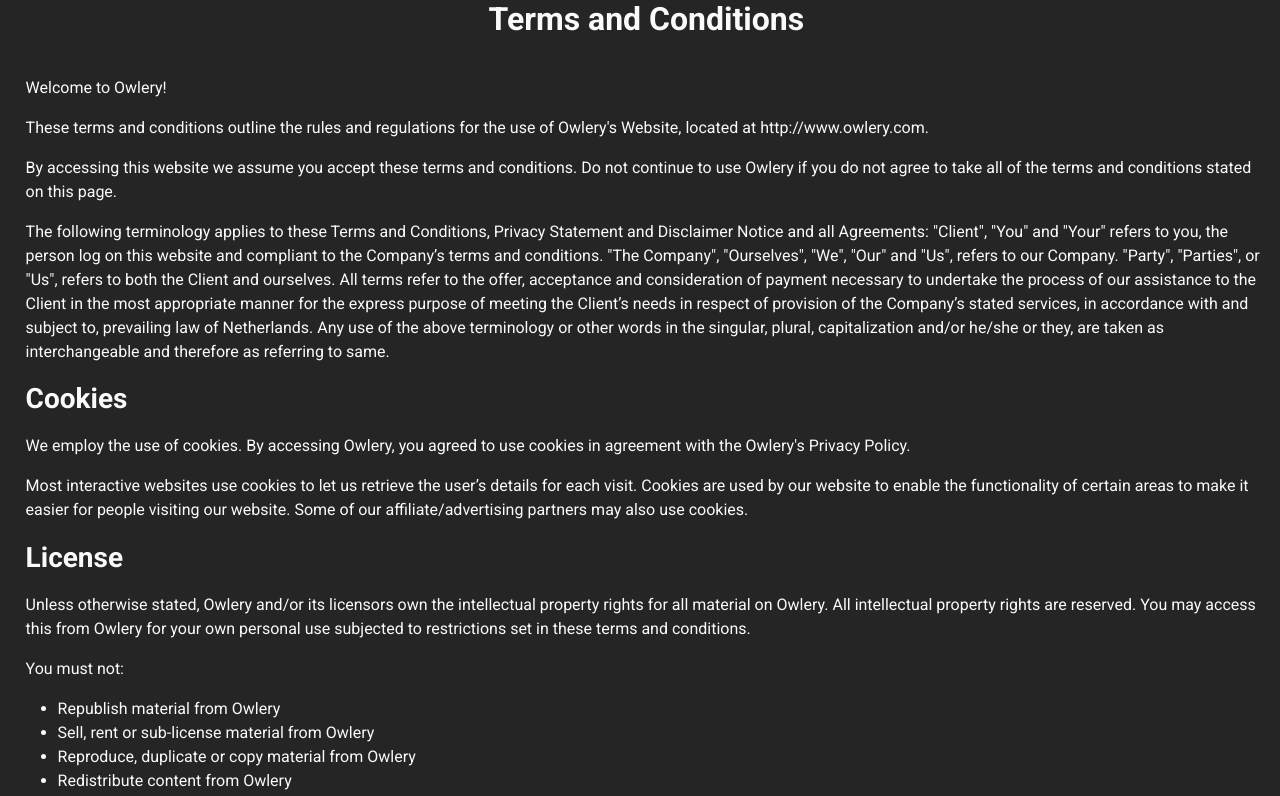
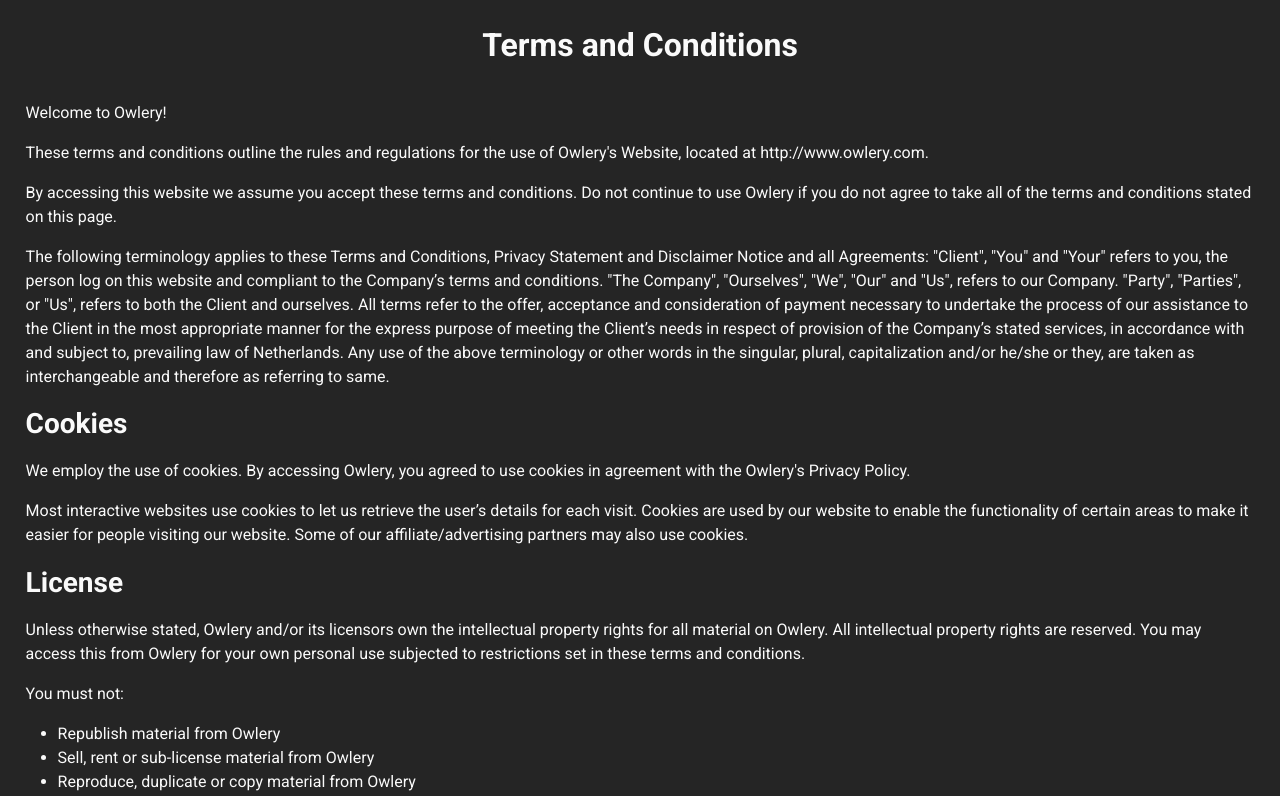
Before and after one commit to konradgoldammer/owlery, a React (Create React App) app in the folder client/: page /terms in a window 1280 px wide. Shown: the top 796 px of the page. Built offline with nearby package versions, Linux system fonts and the light colour scheme; no server answers.

Commit message:
Fix margin of TC and PP

```diff
--- a/client/src/App.css
+++ b/client/src/App.css
@@ -200,8 +200,7 @@
 .terms-container,
 .privacy-container {
   color: var(--light-text-color);
-  margin-left: 2%;
-  margin-right: 1%;
+  margin: 2%;
 }
 
 h2.terms-title,
```
